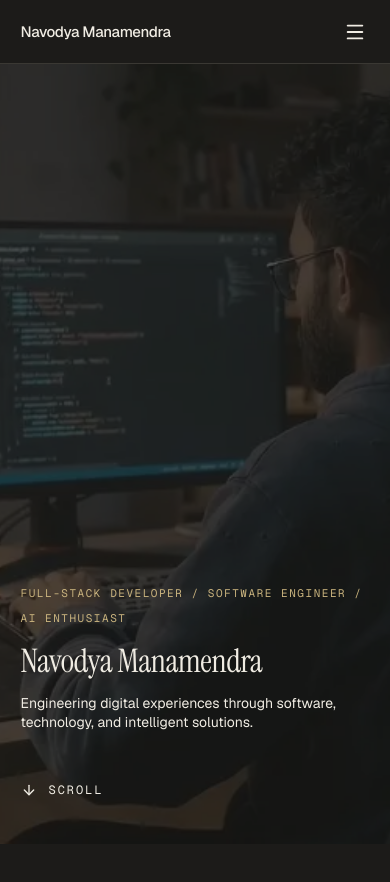
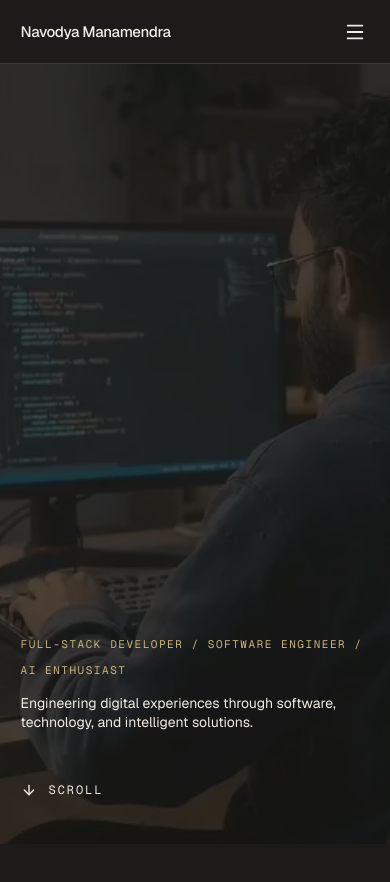
Before and after one commit to manamendraJN/new_portfolio, a Next.js app: page / in a window 390 px wide. Shown: the top 882 px of the page. Built offline with nearby package versions, Linux system fonts and the light colour scheme.

Commit message:
Hero: remove the visible name
The name stays in the nav; the hero keeps it as a screen-reader-only h1
so the page still has a main heading.

```diff
--- a/src/components/sections/Hero.tsx
+++ b/src/components/sections/Hero.tsx
@@ -28,15 +28,11 @@ export function Hero() {
             <Label accent className="text-[0.6875rem]! tracking-[0.14em]!">
               {site.roles.join(" / ")}
             </Label>
-            <Heading
-              level={1}
-              variant="hero"
-              id="hero-title"
-              className="mt-4 text-[length:clamp(2rem,1.2rem+3.4vw,3.5rem)]!"
-            >
+            {/* The name is in the nav; keep the page h1 for assistive tech and search. */}
+            <Heading level={1} variant="hero" id="hero-title" className="sr-only">
               {site.name}
             </Heading>
-            <p className="mt-4 max-w-[40ch] text-sm leading-snug text-fg md:ml-auto md:text-base">
+            <p className="mt-3 max-w-[40ch] text-sm leading-snug text-fg md:ml-auto md:text-base">
               {site.intro}
             </p>
           </div>
```
